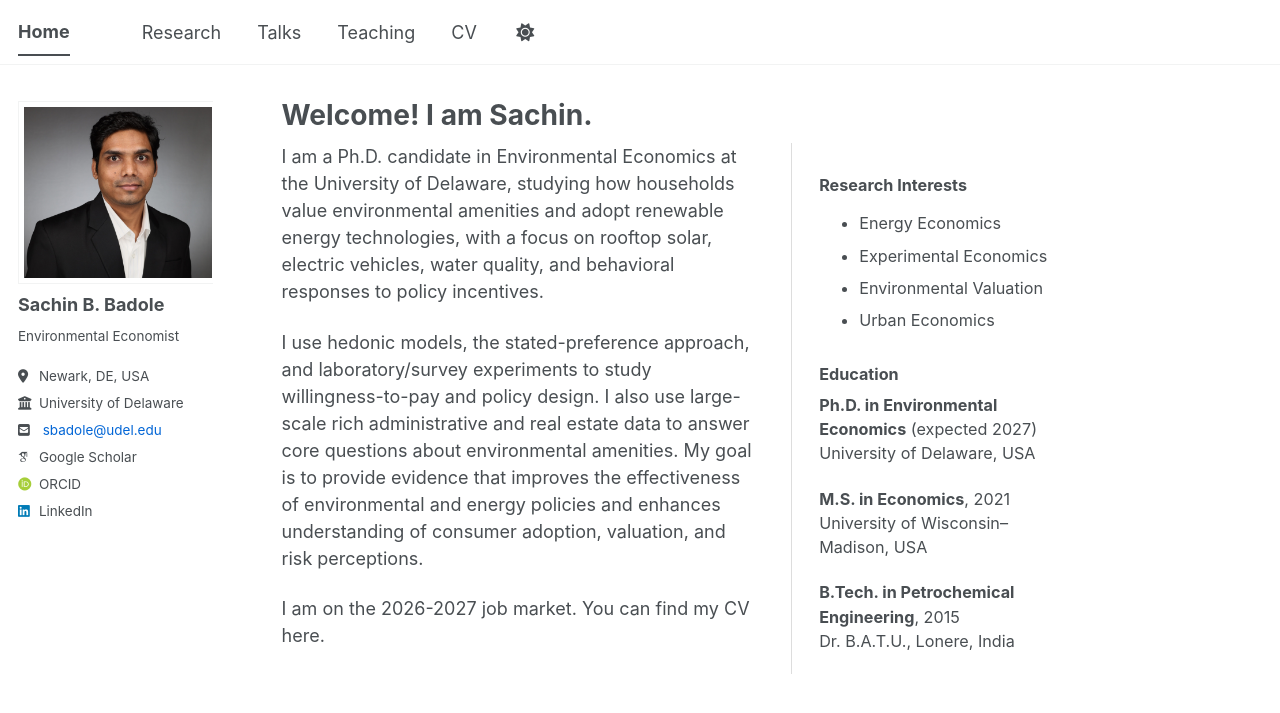
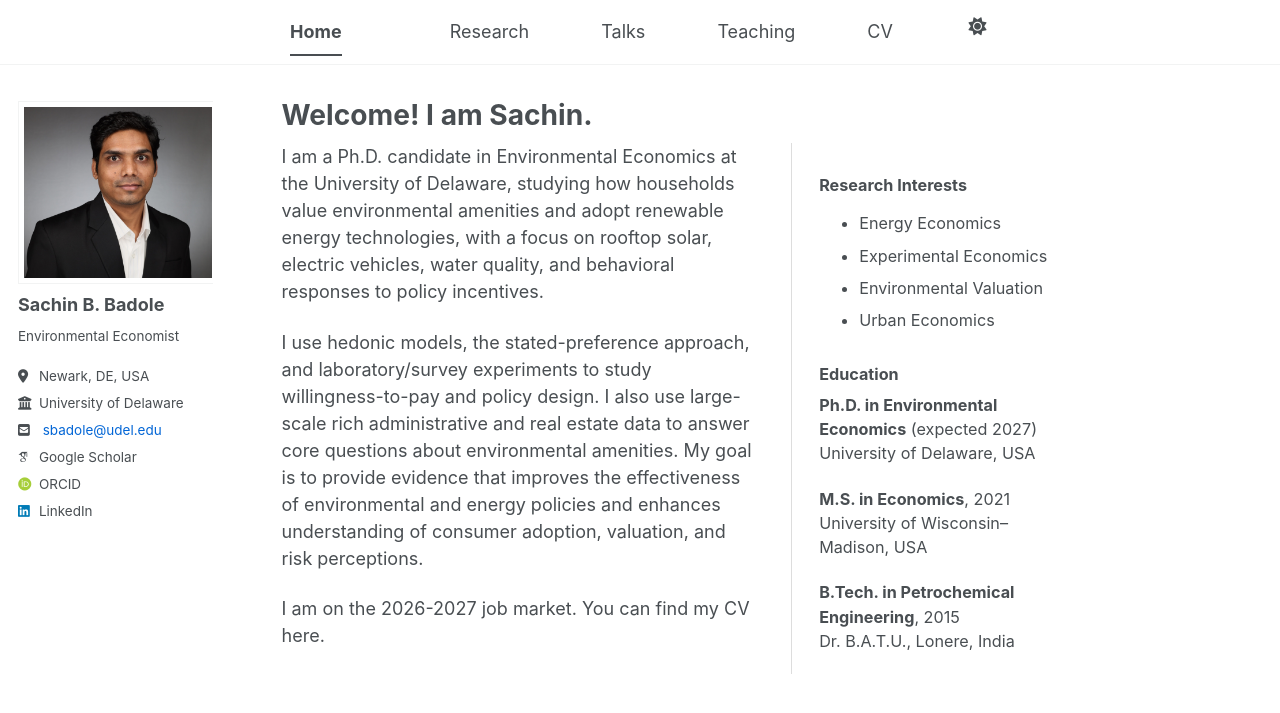
Before and after one commit to sachin-b-badole/sachin-b-badole.github.io, a Jekyll site: the page built from _pages/about.md, in a window 1280 px wide. Shown: the top 713 px of the page. Built offline with Jekyll 4.4.1, drawn with Linux system fonts in a browser that asks for light colours; some web fonts are replaced; a script bundle is joined from its source files by our own code; library files that are not in the unit come from our copies.

Commit message:
Update custom.css

```diff
--- a/assets/css/custom.css
+++ b/assets/css/custom.css
@@ -110,6 +110,37 @@ img {
   text-decoration: none !important;
 }
 
+/* ===== Top navigation: center menu, hide site title and icons ===== */
+
+/* Hide the site title (name) and any header email we added earlier */
+.site-title,
+.masthead__email {
+  display: none !important;
+}
+
+/* Center the nav bar */
+.greedy-nav {
+  display: flex !important;
+  justify-content: center !important;
+  align-items: center !important;
+}
+
+/* Make menu items horizontal and nicely spaced */
+.greedy-nav .visible-links {
+  display: flex !important;
+  gap: 2rem;                     /* space between Home / Research / Talks / ... */
+}
+
+/* Remove hamburger / gear / extra icons */
+.greedy-nav__toggle,
+.masthead__icon {
+  display: none !important;
+}
+
+
+
+
+
 
 
 
```
